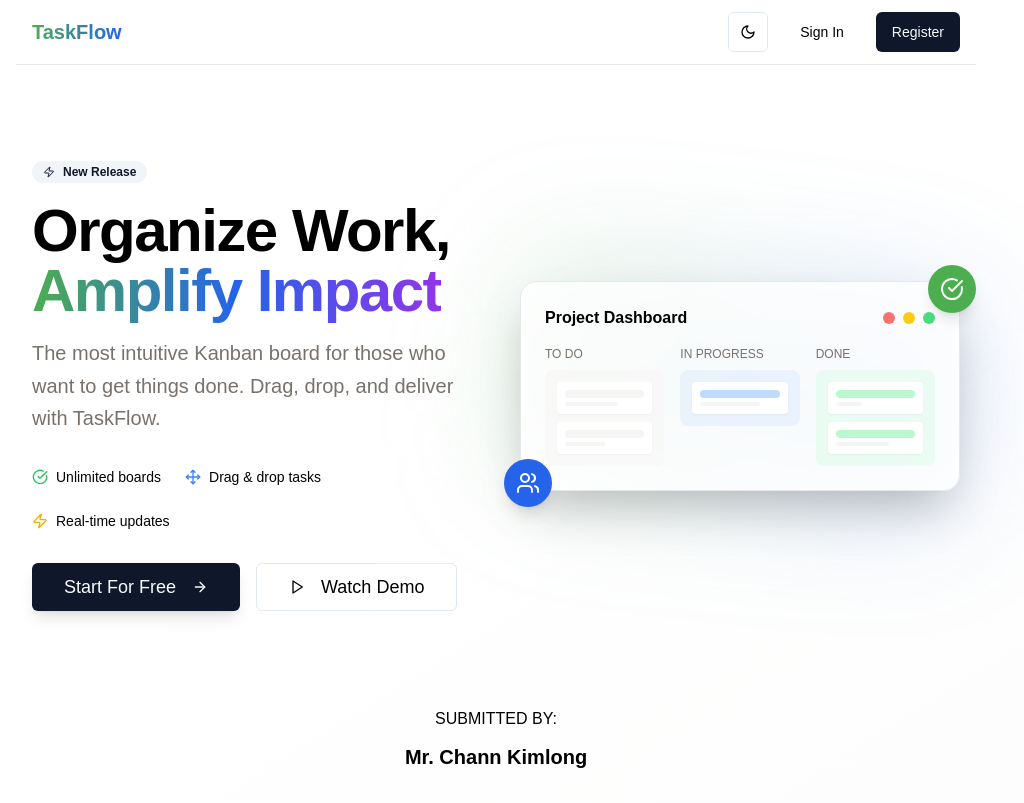
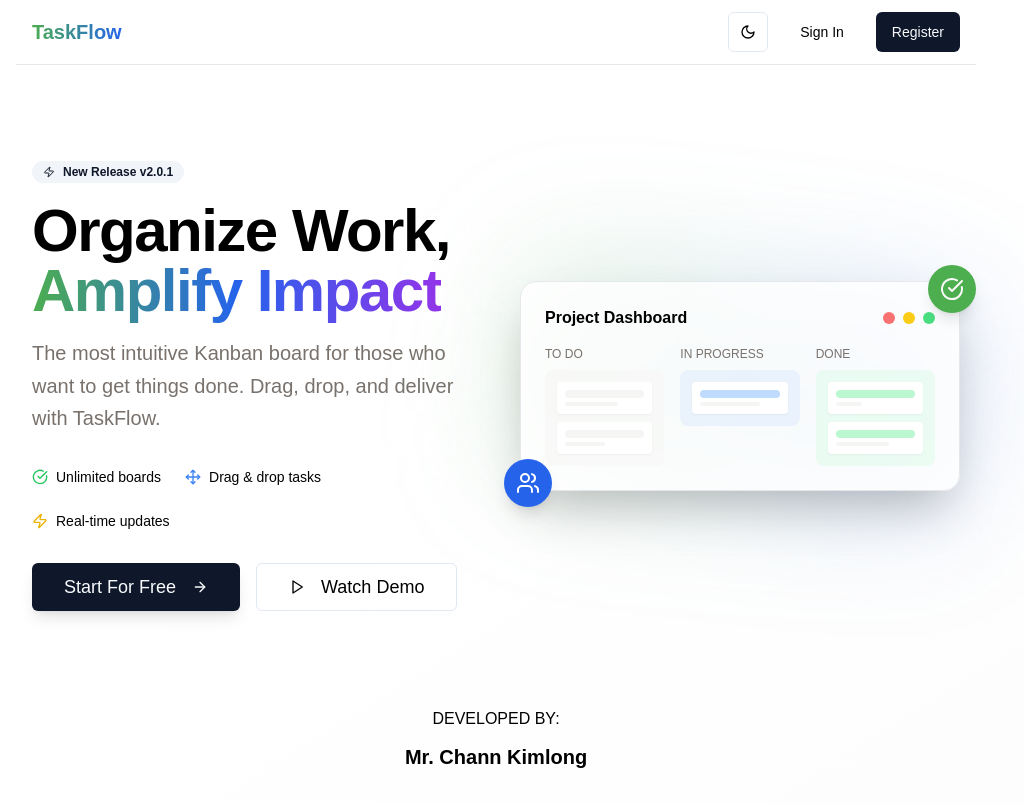
Before and after one commit to Kimlong168/ANB-Taskflow-Client, a React (Vite) app: page /home in a window 1280 px wide. Shown: the whole page, without its empty margins (144-1168 px from the left). Built offline with nearby package versions, Linux system fonts and the light colour scheme; no server answers; a web font is replaced by a local one.

Commit message:
fix: add new version and utube link

```diff
--- a/src/pages/home.jsx
+++ b/src/pages/home.jsx
@@ -88,7 +88,7 @@ const LeftHeroContent = () => {
       <div className="space-y-4">
         <Badge variant="secondary" className="inline-flex items-center gap-2">
           <Zap className="h-3 w-3" />
-          New Release
+          New Release v2.0.1
         </Badge>
 
         <h1 className="text-4xl sm:text-5xl lg:text-6xl font-bold tracking-tight">
@@ -129,7 +129,10 @@ const LeftHeroContent = () => {
               <ArrowRight className="ml-2 h-5 w-5" />
             </Button>
           </Link>
-          <Link to="/register">
+          <Link
+            to="https://youtu.be/Mx0VF5Bk5Mg?si=WFlDBDL5dA9s4q2Y"
+            target="_blank"
+          >
             <Button
               variant="outline"
               size="lg"
@@ -231,7 +234,7 @@ const RightVisualContent = () => {
 const Footer = () => {
   return (
     <div className="text-center space-y-3 pb-8">
-      <span className="uppercase">Submitted By:</span>
+      <span className="uppercase">Developed By:</span>
       <h3 className="font-bold text-xl">Mr. Chann Kimlong</h3>
     </div>
   );
```
